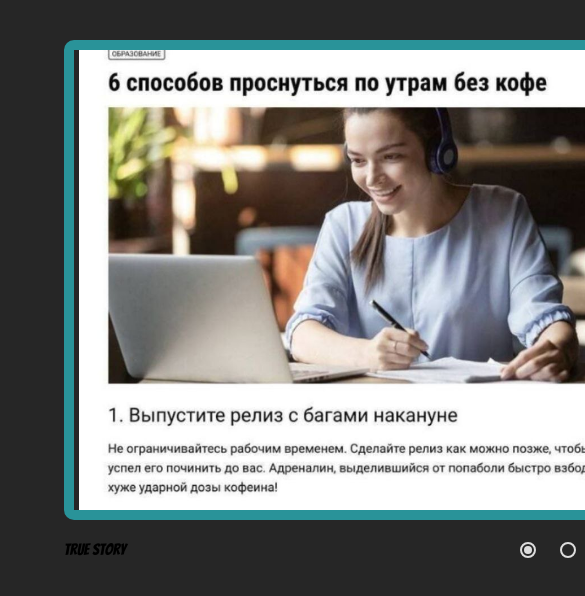
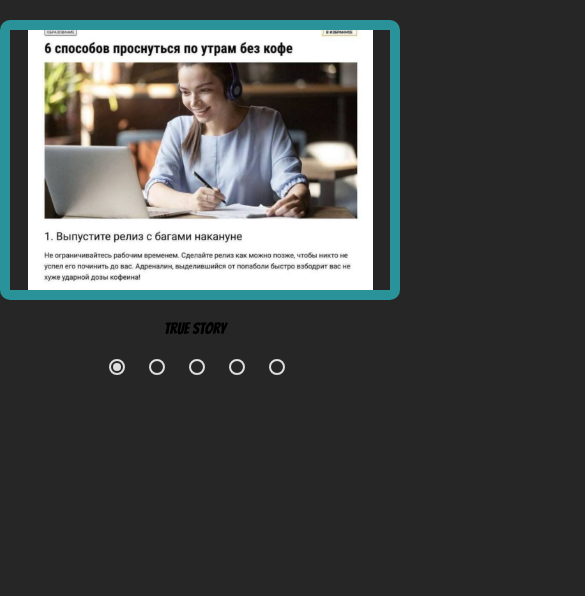
Before and after one commit to knnfmx/cssMemSlider, a plain HTML site: page index.html in a window 390 px wide. Shown: the top 596 px of the page, 585 px wide, since content can reach past the window. Drawn offline with Linux system fonts and the light colour scheme.

Commit message:
feat: add mobile version (Mon, May 16, 2022 09:09:39 PM)

```diff
--- a/style.css
+++ b/style.css
@@ -19,7 +19,7 @@ body {
 }
 
 .slider-wrapper {
-  width: 768px;
+  max-width: 768px;
   margin: 40px auto;
 }
 
@@ -217,3 +217,63 @@ body {
   opacity: 1;
   transition: 0.5s ease-in-out;
 }
+
+@media (max-width: 768px) {
+  .slider-wrapper {
+    max-width: 480px;
+    margin: 20px auto;
+  }
+  .slider {
+    width: 400px;
+    height: 280px;
+  }
+  .slides {
+    width: calc(400px - 20px);
+    height: calc(280px - 20px);
+  }
+  .slider-memes {
+    flex-direction: column;
+    align-items: center;
+    justify-content: center;
+    width: 100%;
+    margin: 20px auto 0;
+  }
+  .slider-text {
+    width: 100%;
+    text-align: center;
+  }
+
+  .slider-controls {
+    margin-top: 20px;
+  }
+  #slide-1:checked ~ .slider > .slides {
+    -webkit-transform: translateX(0px);
+    -moz-transform: translateX(0px);
+    -o-transform: translateX(0px);
+    transform: translateX(0px);
+  }
+  #slide-2:checked ~ .slider > .slides {
+    -webkit-transform: translateX(-380px);
+    -moz-transform: translateX(-380px);
+    -o-transform: translateX(-380px);
+    transform: translateX(-380px);
+  }
+  #slide-3:checked ~ .slider > .slides {
+    -webkit-transform: translateX(-760px);
+    -moz-transform: translateX(-760px);
+    -o-transform: translateX(-760px);
+    transform: translateX(-760px);
+  }
+  #slide-4:checked ~ .slider > .slides {
+    -webkit-transform: translateX(-1140px);
+    -moz-transform: translateX(-1140px);
+    -o-transform: translateX(-1140px);
+    transform: translateX(-1140px);
+  }
+  #slide-5:checked ~ .slider > .slides {
+    -webkit-transform: translateX(-1520px);
+    -moz-transform: translateX(-1520px);
+    -o-transform: translateX(-1520px);
+    transform: translateX(-1520px);
+  }
+}
```
